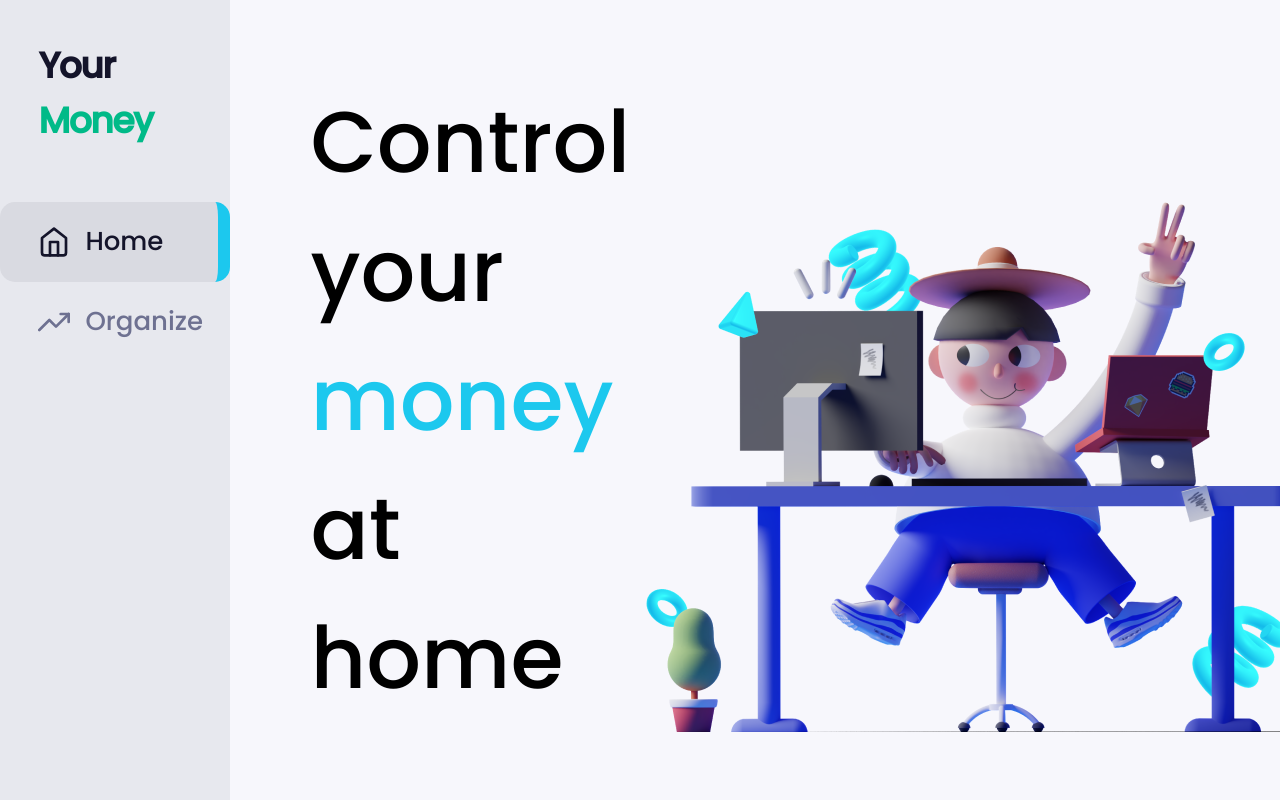
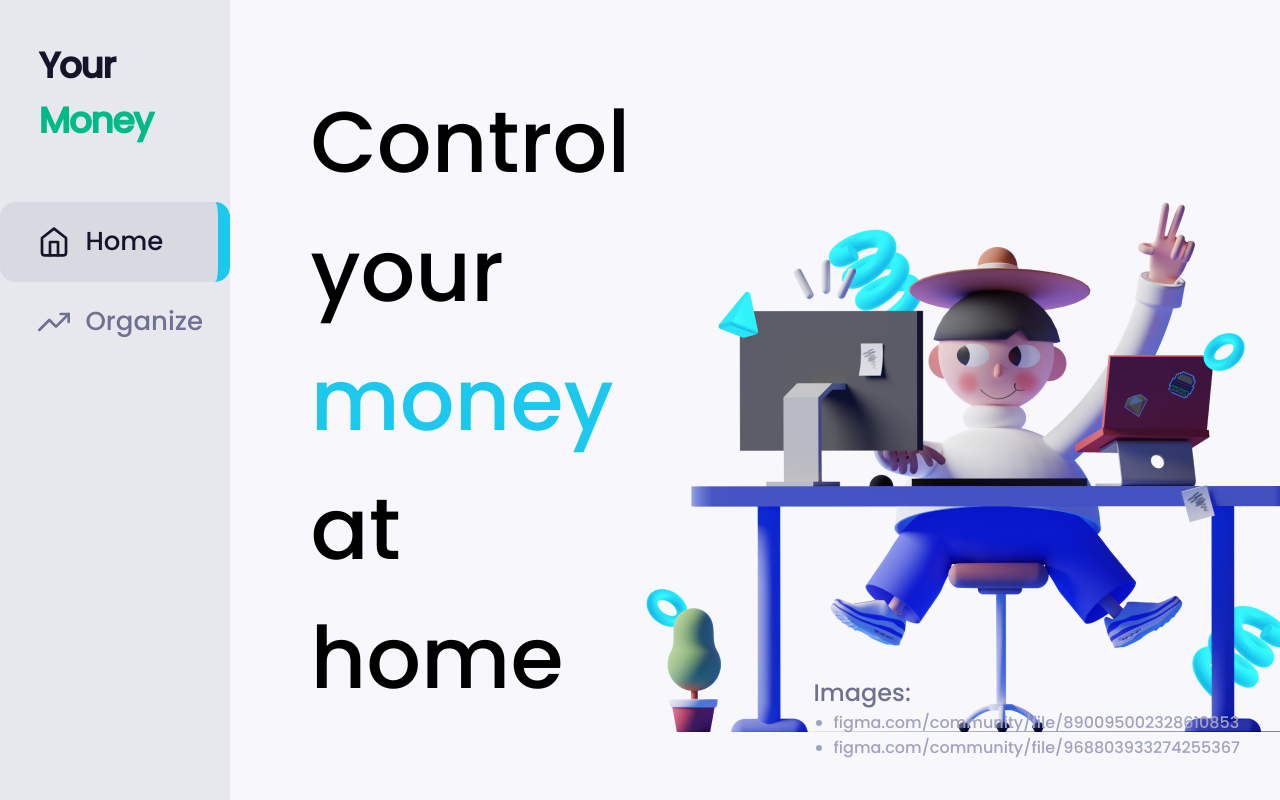
Before and after one commit to felipelourencosilva/your-money, a React (Create React App) app: page / in a window 1280 px wide. Shown: the top 800 px of the page. Built offline with nearby package versions, Linux system fonts and the light colour scheme.

Commit message:
Botei os créditos das imagens
Agora botei os créditos da imagem na home

```diff
--- a/src/Pages/Home/Home.css
+++ b/src/Pages/Home/Home.css
@@ -15,3 +15,17 @@
 .phrase-money{
     color: #1CC8EE;
 }
+
+.photos-links{
+    position: absolute;
+    right: 40px;
+    bottom: 40px;
+    font-size: 24px;
+    color: #6E7191;
+}
+
+.photo-link{
+    color: #A0A3BD;
+    font-size: 16px;
+    margin-left: 20px;
+}
--- a/src/Pages/Home/Home.jsx
+++ b/src/Pages/Home/Home.jsx
@@ -16,6 +16,13 @@ const Home = () => {
       <div className="home-image">
             <img src="/image.png" alt="" />
       </div>
+      <div className="photos-links">
+        <p>Images:</p>
+        <ul>
+          <li className="photo-link">figma.com/community/file/890095002328610853</li>
+          <li className="photo-link">figma.com/community/file/968803933274255367</li>
+        </ul>
+      </div>
     </div>
   );
 };
```
